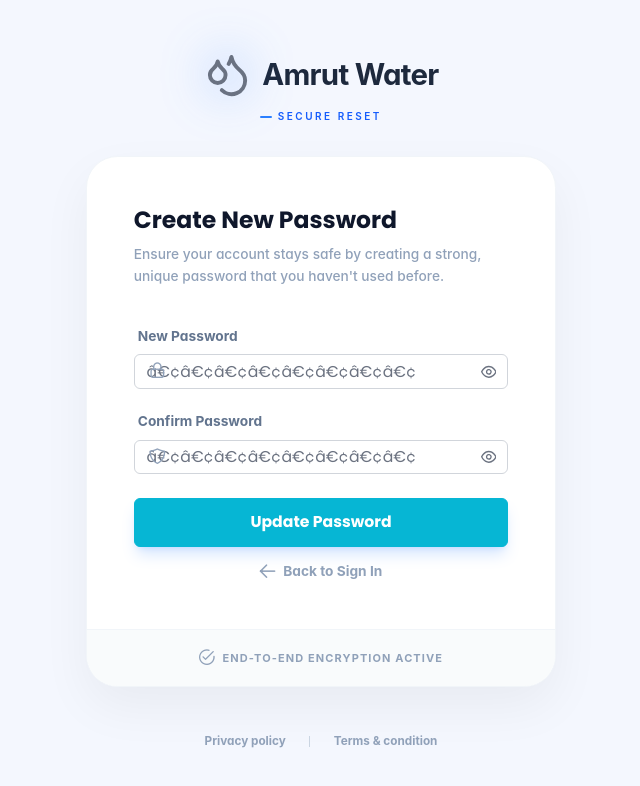
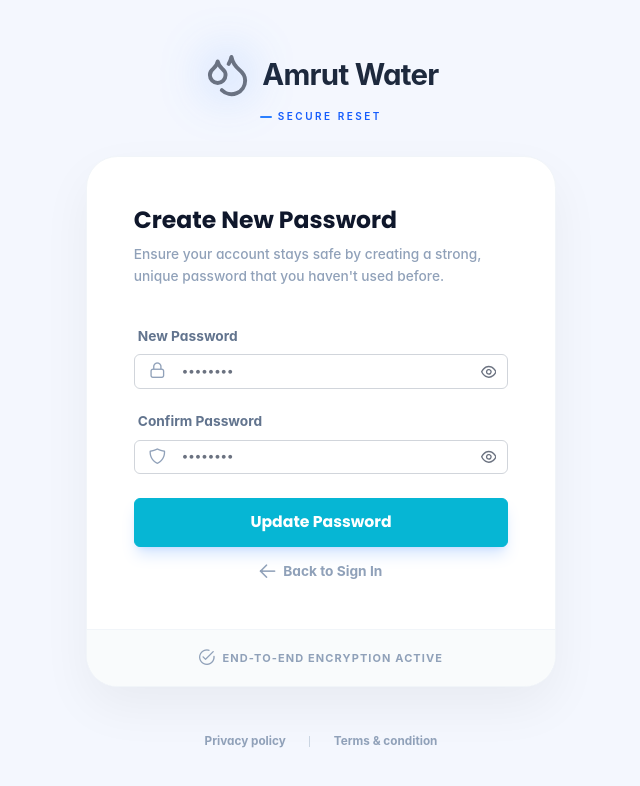
Before and after one commit to Meetkoradiya/admin-panel-, a React (Vite) app: page /create-new-password in a window 1280 px wide. Shown: the top 786 px of the page, without its empty margins (319-959 px from the left). Built offline with nearby package versions, Linux system fonts and the light colour scheme.

Commit message:
create password  Ui change

```diff
--- a/src/app/pages/auth/CreateNewPassword.jsx
+++ b/src/app/pages/auth/CreateNewPassword.jsx
@@ -97,9 +97,10 @@ const CreateNewPassword = () => {
                   onChange={handleInputChange}
                   toggleMask
                   feedback={false}
-                  placeholder="â€¢â€¢â€¢â€¢â€¢â€¢â€¢â€¢"
+                  placeholder="••••••••"
                   className="w-full"
-                  inputClassName="w-full pl-12 p-4 rounded-xl bg-slate-50 border-slate-200 text-slate-700 font-bold focus:bg-white focus:ring-4 focus:ring-blue-50 transition-all"
+                  inputClassName="w-full !pl-12 p-4 rounded-xl bg-slate-50 border-slate-200 text-slate-700 font-bold focus:bg-white focus:ring-4 focus:ring-blue-50 transition-all"
+                  inputStyle={{ paddingLeft: '3.5rem' }}
                 />
               </div>
             </div>
@@ -114,9 +115,10 @@ const CreateNewPassword = () => {
                   onChange={handleInputChange}
                   toggleMask
                   feedback={false}
-                  placeholder="â€¢â€¢â€¢â€¢â€¢â€¢â€¢â€¢"
+                  placeholder="••••••••"
                   className="w-full"
-                  inputClassName="w-full pl-12 p-4 rounded-xl bg-slate-50 border-slate-200 text-slate-700 font-bold focus:bg-white focus:ring-4 focus:ring-blue-50 transition-all"
+                  inputClassName="w-full !pl-12 p-4 rounded-xl bg-slate-50 border-slate-200 text-slate-700 font-bold focus:bg-white focus:ring-4 focus:ring-blue-50 transition-all"
+                  inputStyle={{ paddingLeft: '3.5rem' }}
                 />
               </div>
             </div>
--- a/src/app/pages/auth/ForgotPassword.jsx
+++ b/src/app/pages/auth/ForgotPassword.jsx
@@ -74,12 +74,13 @@ const ForgotPassword = () => {
             <div className="flex flex-col gap-2">
               <label className="text-sm font-bold text-slate-500 ml-1">Email Address</label>
               <div className="relative group">
-                <i className="pi pi-envelope absolute left-4 top-1/2 -translate-y-1/2 text-slate-400 transition-colors group-focus-within:text-blue-500" />
+                <i className="pi pi-envelope absolute left-4 top-1/2 -translate-y-1/2 text-slate-400 z-10 transition-colors group-focus-within:text-blue-500" />
                 <InputText
                   value={email}
                   onChange={(e) => setEmail(e.target.value.toLowerCase())}
                   placeholder="name@example.com"
-                  className="w-full pl-12 p-4 rounded-xl bg-slate-50 border-slate-200 text-slate-700 font-bold focus:bg-white focus:ring-4 focus:ring-blue-50 transition-all"
+                  className="w-full !pl-12 p-4 rounded-xl bg-slate-50 border-slate-200 text-slate-700 font-bold focus:bg-white focus:ring-4 focus:ring-blue-50 transition-all"
+                  style={{ paddingLeft: '3.5rem' }}
                 />
               </div>
             </div>
```
